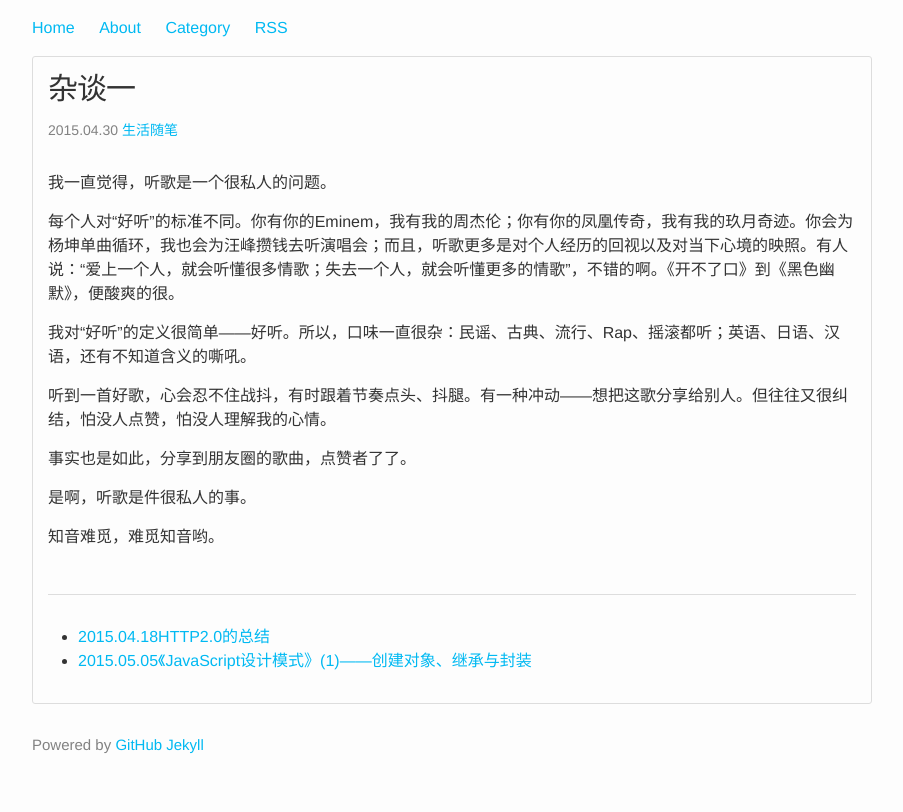
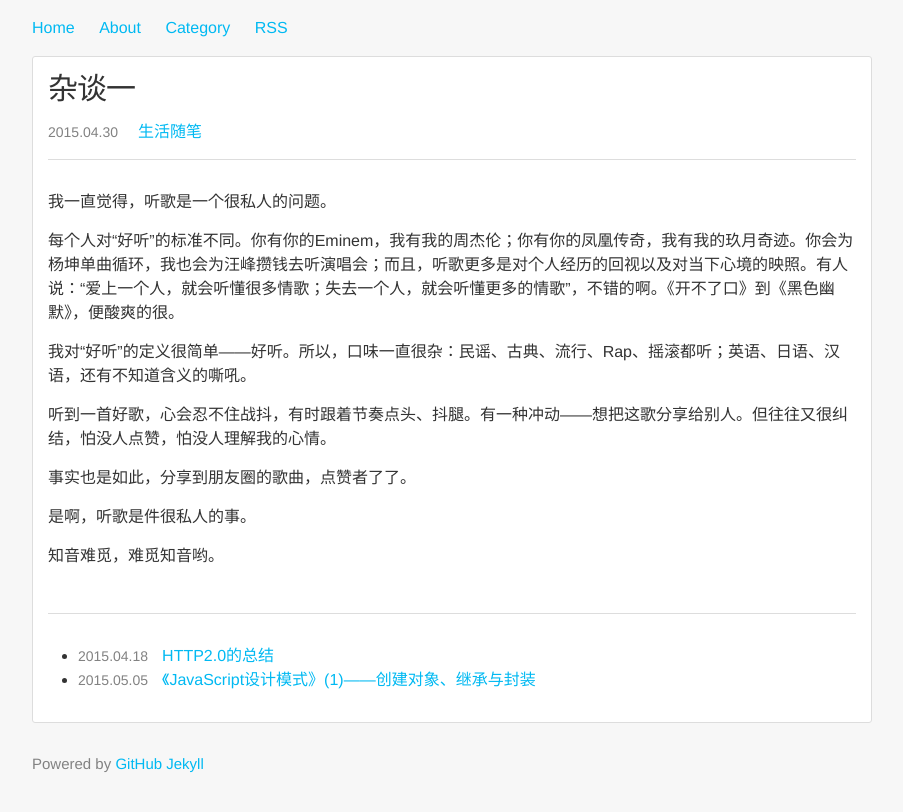
Before and after one commit to yanglh13/zzuieliyaoli.github.io, a Jekyll site: the page built from _posts/2015-4-30-music-1.md, in a window 1280 px wide. Shown: the top 812 px of the page, without its empty margins (188-1091 px from the left). Built offline with Jekyll 4.4.1, drawn with Linux system fonts in a browser that asks for light colours; comment, search, counter and statistics services are not loaded.

Commit message:
background and date style

```diff
--- a/_sass/_layout.scss
+++ b/_sass/_layout.scss
@@ -194,6 +194,10 @@
 .post-meta {
     font-size: $small-font-size;
     color: $grey-color;
+    a.category {
+        font-size: 16px;
+        margin-left: 1em;
+    }
 }
 
 .post-link {
@@ -212,9 +216,11 @@
     padding: 15px;
     border: 1px solid #ddd;
     border-radius: 3px;
+    background-color: #FFF;
 }
 .post-header {
     margin-bottom: $spacing-unit;
+    border-bottom: 1px solid #ddd;
 }
 
 .post-title {
@@ -243,6 +249,18 @@
     }
 }
 
+ul.pager {
+    a:hover,
+    a:focus {
+        text-decoration: none;
+    }
+    span {
+        font-size: 14px;
+        color: #828282;
+        margin-right: 1em;
+    }
+}
+
 div.category {
   ul {
     list-style-type: none;
--- a/css/main.scss
+++ b/css/main.scss
@@ -9,7 +9,7 @@ $small-font-size: $base-font-size * 0.875;
 $base-line-height: 1.5;
 $spacing-unit: 30px;
 $text-color: #333;
-$background-color: #fdfdfd;
+$background-color: #f7f7f7;
 $brand-color: #00B9F2;
 $grey-color: #828282;
 $grey-color-light: lighten($grey-color, 40%);
```
